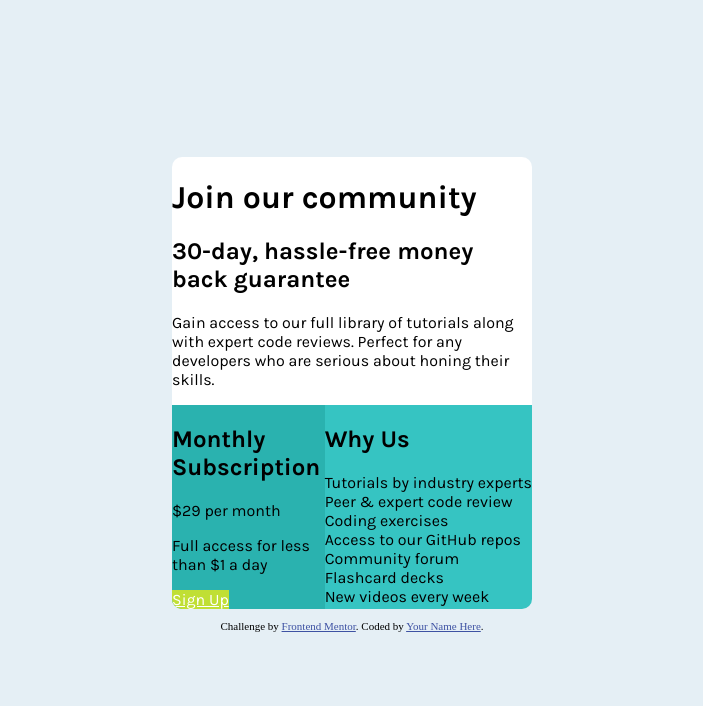
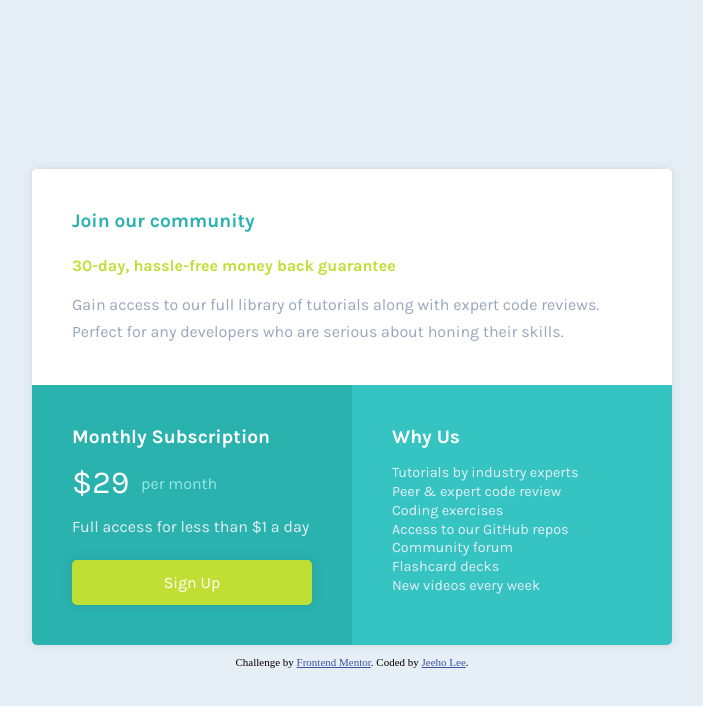
Before and after one commit to jeeheezy/FEM-Single-Price-Grid-Component-Master, a plain HTML site: page index.html in a window 1280 px wide. Shown: the whole page, without its empty margins (288-991 px from the left). Drawn offline with Linux system fonts and the light colour scheme.

Commit message:
Fine tuning details in html and CSS

```diff
--- a/index.html
+++ b/index.html
@@ -27,13 +27,13 @@
         Perfect for any developers who are serious about honing their skills.</p>
     </div>
     <div class="box two">
-      <h2>Monthly Subscription</h2>
-      <p>&dollar;29 per month</p>
+      <h1>Monthly Subscription</h1>
+      <p><span class="dollar">&dollar;29</span><span class="per_month"> per month</span></p>
       <p>Full access for less than &dollar;1 a day</p>
       <a class="button" href="#">Sign Up</a>
     </div>
     <div class="box three">
-      <h2>Why Us</h2>
+      <h1>Why Us</h1>
       <ul>
         <li>Tutorials by industry experts</li>
         <li>Peer &amp; expert code review</li>
@@ -48,7 +48,7 @@
   <footer>
     <p class="attribution">
       Challenge by <a href="https://www.frontendmentor.io?ref=challenge" target="_blank">Frontend Mentor</a>.
-      Coded by <a href="#">Your Name Here</a>.
+      Coded by <a href="https://www.linkedin.com/in/jeeho-lee-719852182/">Jeeho Lee</a>.
     </p>
   </footer>
 </body>
--- a/style.css
+++ b/style.css
@@ -8,17 +8,33 @@ body {
     justify-content: center;
     align-items: center;
     margin: 0;
+    padding: 1.5rem;
+}
+
+h1 {
+    font-size: 1.2rem;
+    color: white;
+    margin: 0 0 0.67rem 0;
+}
+
+h2 {
+    font-size: 1rem;
+    color:hsl(71, 73%, 54%);
+    margin: 1.5rem 0;
 }
 
 ul {
     list-style-type: none;
     padding: 0;
-    margin: 0;
-    font-size: 1rem;
+    margin: 1rem 0 0 0;
+    font-size: 0.9rem;
+    color: hsl(204, 43%, 93%);
+    line-height: 1.3;
 }
 
 p {
     font-size: 1rem;
+    color: hsl(204, 43%, 93%);
 }
 
 .container {
@@ -27,12 +43,13 @@ p {
     grid-template-columns: 1fr;
     grid-template-rows: auto auto auto;
     font-family: 'Karla', sans-serif;
-    border-radius: 10px;
+    border-radius: 0.3rem;
     overflow: hidden;
+    box-shadow: rgba(0, 0, 0, 0.1) 0 0 12px;
 }
 
 .one {
-    grid-column: 1/3;
+    grid-column: 1/2;
     background-color: white;
 }
 
@@ -44,14 +61,67 @@ p {
     background-color: hsl(179, 57%, 49%);
 }
 
+.box {
+    padding: 1.5rem;
+}
+
 .button {
     background-color: hsl(71, 73%, 54%);
     color: white;
+    text-decoration: none;
+    text-align: center;
+    display: flex;
+    align-items: center;
+    justify-content: center;
+    padding: 0.8rem 3rem;
+    border-radius: 0.3rem;
+    margin: 1.5rem 0 0 0;
+    box-shadow: rgba(0, 0, 0, 0.1) 0 0 12px;
 }
 
-/* @media (max-width: 720px) {
+.dollar {
+    color: white;
+    font-size: 2rem;
+    display: inline-block;
+    vertical-align: -10%;
+    margin-right: 0.5rem;
+}
+
+.attribution {
+    color: black;
+}
+
+.one h1{
+    color:hsl(179, 62%, 43%);
+}
+
+.one p{
+    color: hsl(218, 22%, 67%);
+    font-size: 0.9rem;
+    line-height: 1.7;
+}
+
+.per_month {
+    color: hsl(179, 62%, 75%)
+}
+
+@media (min-width: 46.5rem) {
     .container {
-        grid-template-columns: 360px;
-        grid-template-rows: auto auto auto;
+        max-width: 40rem;
+        grid-template-columns: repeat(2, 1fr);
+        grid-template-rows: auto auto;
     }
-} */
+    .one {
+        grid-column-end: 3;
+    }
+    .one p {
+        margin: 0;
+        font-size: 1rem;
+    }
+    .one h2 {
+        margin: 1.5rem 0 1rem 0;
+    }
+    .box {
+        padding: 2.5rem;
+    }
+}
```
